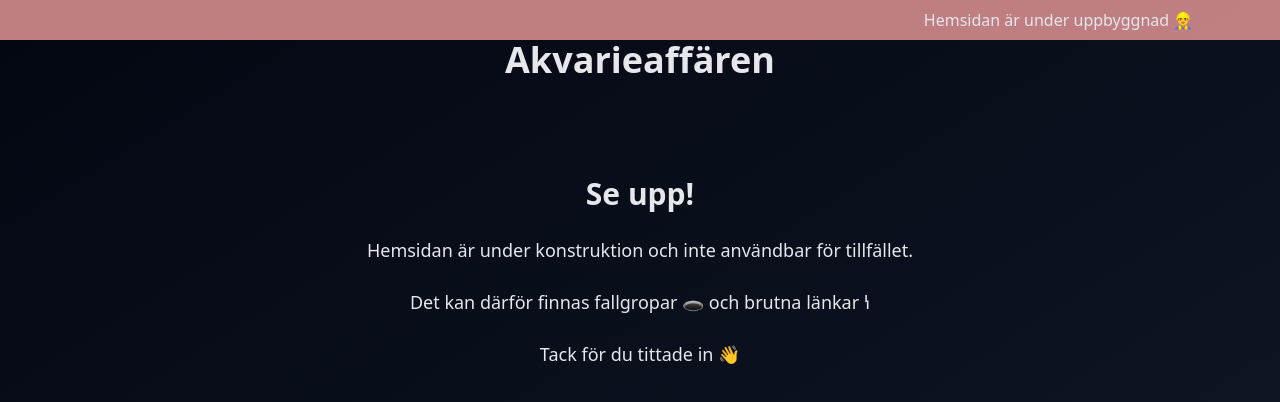
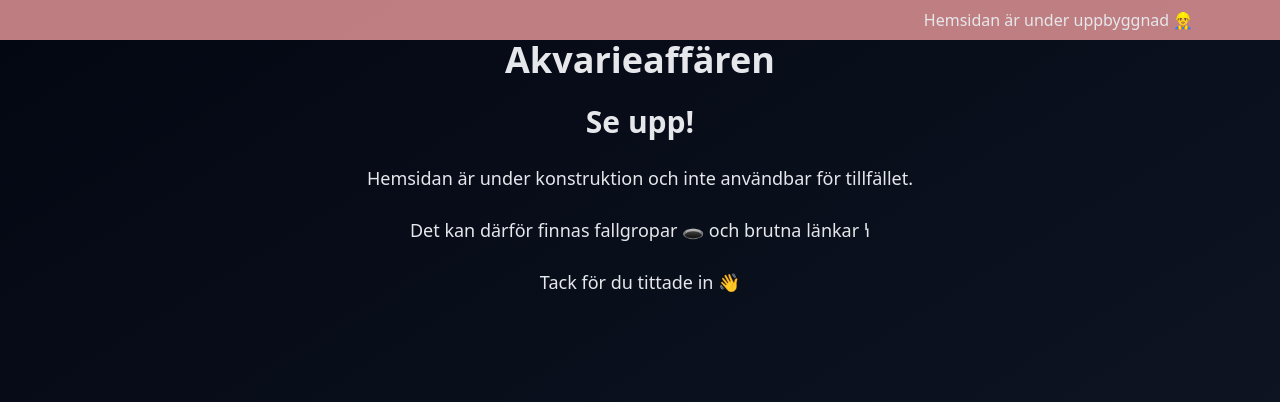
Before and after one commit to Andreeastroem/akvarieaffar, a Next.js app: page / in a window 1280 px wide. Shown: the top 402 px of the page. Built offline with nearby package versions, Linux system fonts and the light colour scheme.

Commit message:
fix: change padding

```diff
--- a/app/page.tsx
+++ b/app/page.tsx
@@ -1,6 +1,6 @@
 export default function Home() {
   return (
-    <main className="flex h-full flex-col items-center justify-center p-24 gap-6">
+    <main className="flex h-full flex-col items-center justify-center p-6 gap-6">
       <h2>Se upp!</h2>
       <p>Hemsidan är under konstruktion och inte användbar för tillfället.</p>
       <p>Det kan därför finnas fallgropar 🕳️ och brutna länkar ꝇ</p>
```
